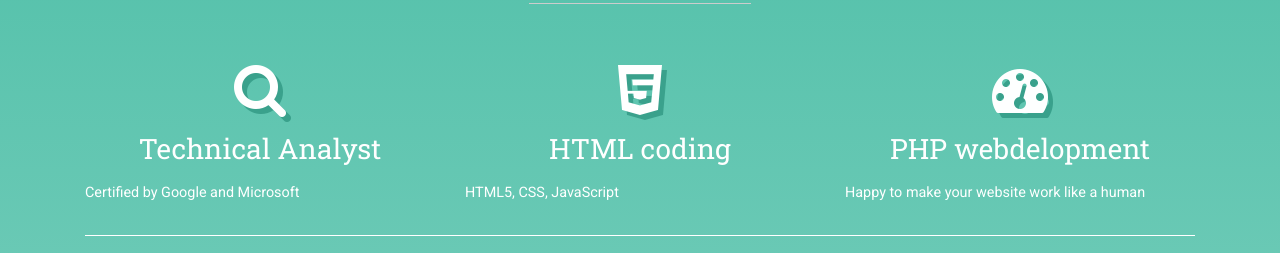
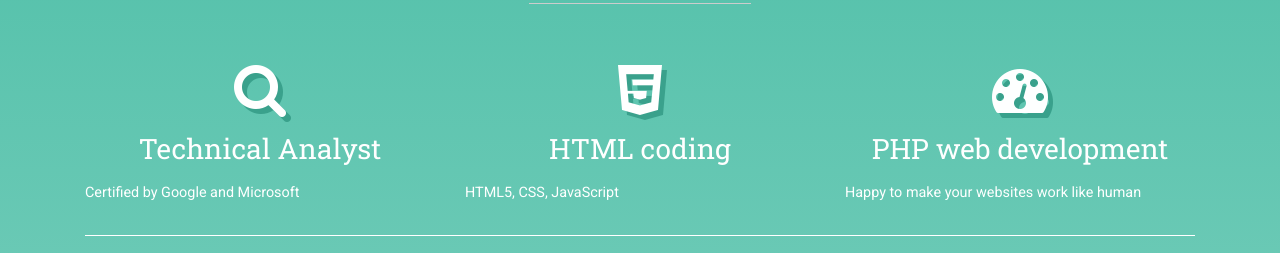
Before and after one commit to arundevsnair/WebTrying, a plain HTML site: page index.html in a window 1280 px wide. Shown: the part 2080-2333 px from the top of the page. Drawn offline with nearby package versions, Linux system fonts and the light colour scheme; a script that the page names is missing.

Commit message:
Update index.html

```diff
--- a/index.html
+++ b/index.html
@@ -148,8 +148,8 @@ Tim Berners-Lee, Inventor of the World Wide Web<br><br> Ph: +1 807 358 0727<br><
           </div>
           <div data-animate="fadeInUp" class="col-lg-4">
             <div class="icon"><i class="fa fa-tachometer"></i></div>
-            <h3 class="heading mb-3 text-400">PHP webdelopment</h3>
-            <p class="text-left description">Happy to make your website work like a human</p>
+            <h3 class="heading mb-3 text-400">PHP web development</h3>
+            <p class="text-left description">Happy to make your websites work like human</p>
           </div>
         </div>
         <hr data-animate="fadeInUp">
```
